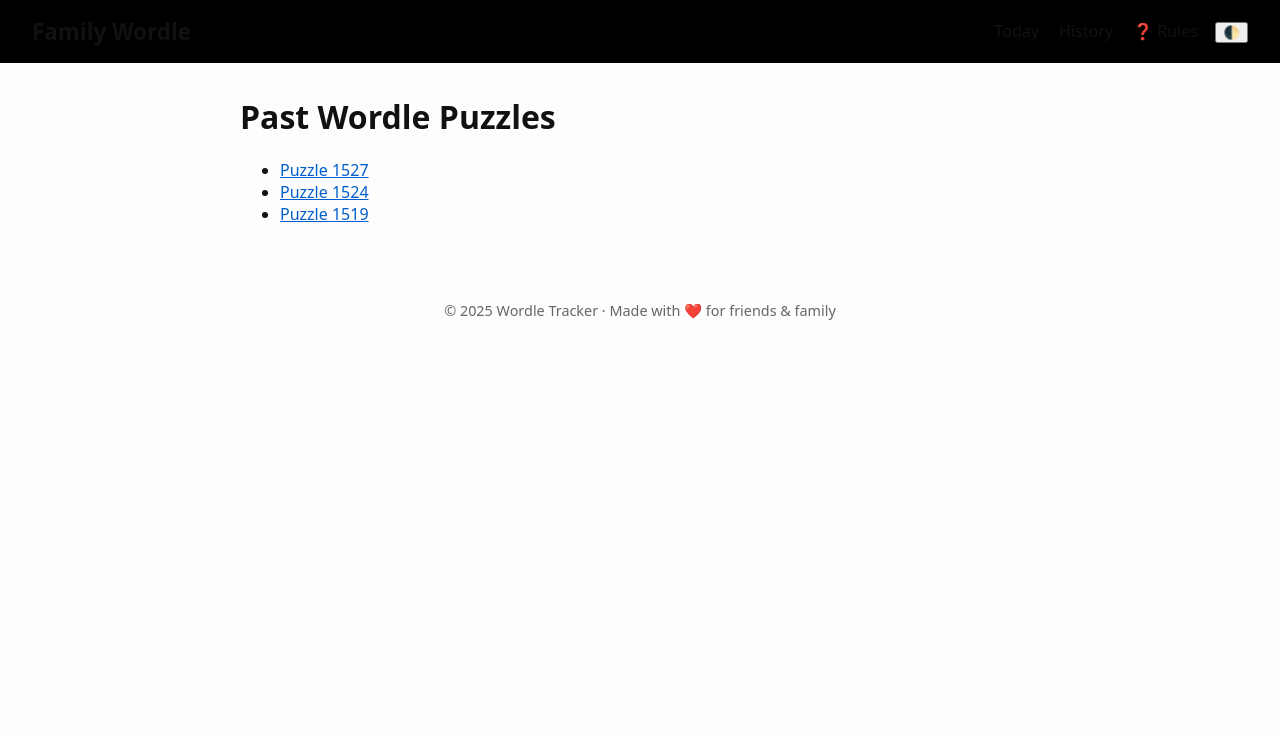
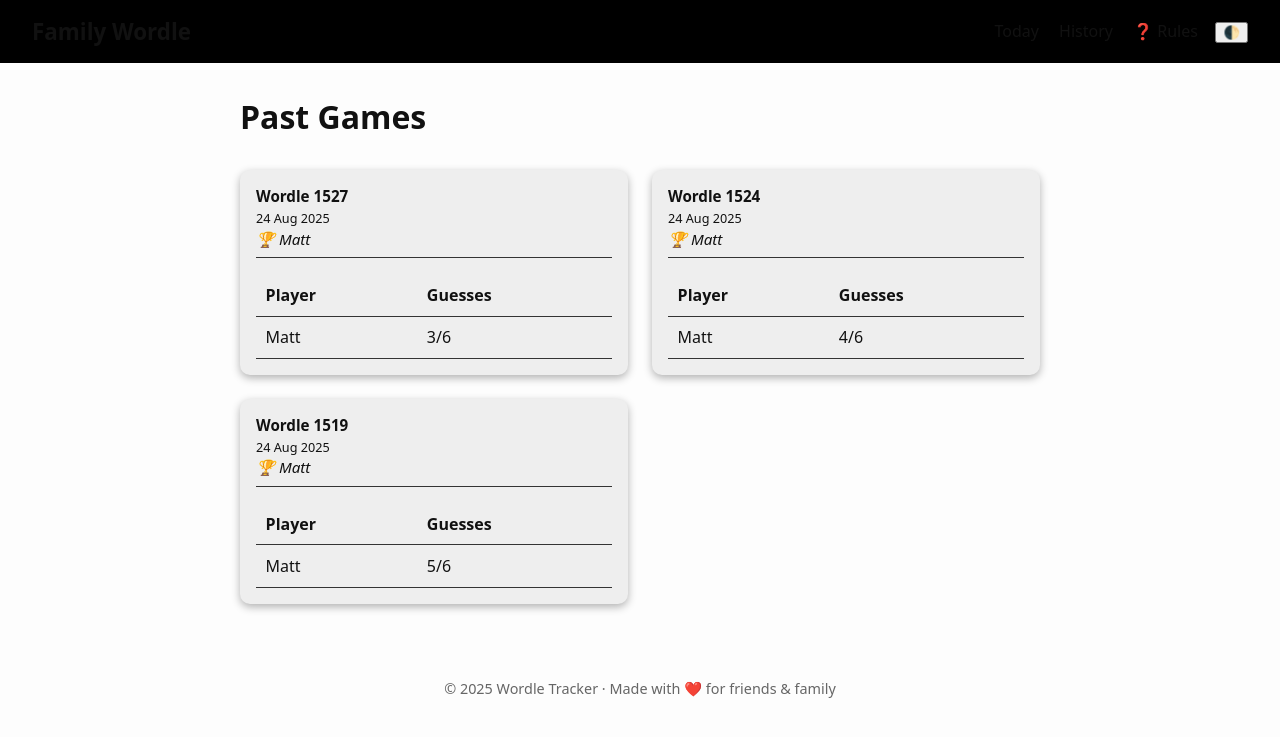
Before and after one commit to mattbedford/wordle, a PHP site: page /history in a window 1280 px wide. Shown: the top 737 px of the page. Run offline with PHP 8.4, Linux system fonts and the light colour scheme; data comes from the database, SQL or seed files in the repository.

Commit message:
improve history layout

```diff
--- a/css/style.css
+++ b/css/style.css
@@ -85,6 +85,30 @@
     color: var(--accent);
 }
 
+/*History page*/
+.grid {
+    display: grid;
+    gap: 1.5em;
+    grid-template-columns: repeat(auto-fit, minmax(280px, 1fr));
+    margin-top: 2em;
+}
+
+.card {
+    background: var(--card);
+    padding: 1em;
+    border-radius: 10px;
+    box-shadow: 0 3px 8px rgba(0,0,0,0.3);
+}
+
+.card-header {
+    margin-bottom: 0.8em;
+    font-size: 0.95em;
+    line-height: 1.4;
+    border-bottom: 1px solid #333;
+    padding-bottom: 0.5em;
+}
+
+
 /*Modal*/
 dialog {
     background: var(--card);
--- a/views/history.php
+++ b/views/history.php
@@ -7,26 +7,60 @@
 $pdo = new PDO('sqlite:' . $dbPath);
 $pdo->setAttribute(PDO::ATTR_ERRMODE, PDO::ERRMODE_EXCEPTION);
 
-// Fetch last 30 unique puzzles with scores
+// Get last 30 puzzles with scores
 $stmt = $pdo->query("
     SELECT DISTINCT puzzle
     FROM scores
     ORDER BY puzzle DESC
     LIMIT 30
 ");
-$puzzles = $stmt->fetchAll(PDO::FETCH_COLUMN);
+$puzzleIds = $stmt->fetchAll(PDO::FETCH_COLUMN);
 
-$title = "Today's Leaderboard";
+$title = "History";
 require __DIR__ . '/partials/header.php';
 ?>
 
+<h1>Past Games</h1>
 
-<h1>Past Wordle Puzzles</h1>
-<ul>
-    <?php foreach ($puzzles as $puzzle): ?>
-        <li><a href="/leaderboard?puzzle=<?= (int)$puzzle ?>">Puzzle <?= (int)$puzzle ?></a></li>
+<div class="grid">
+    <?php foreach ($puzzleIds as $puzzle):
+        // Get scores for this puzzle
+        $stmt = $pdo->prepare("
+        SELECT s.guesses, s.created_at, p.name
+        FROM scores s
+        JOIN players p ON s.player_id = p.id
+        WHERE s.puzzle = ?
+        ORDER BY s.guesses ASC, s.created_at ASC
+    ");
+        $stmt->execute([$puzzle]);
+        $scores = $stmt->fetchAll(PDO::FETCH_ASSOC);
+
+        if (!$scores) continue;
+
+        $date = (new DateTime($scores[0]['created_at']))->format('j M Y');
+        $winner = $scores[0]['name'];
+        ?>
+        <div class="card">
+            <div class="card-header">
+                <strong>Wordle <?= (int)$puzzle ?></strong><br>
+                <small><?= $date ?></small><br>
+                <em>🏆 <?= htmlspecialchars($winner) ?></em>
+            </div>
+            <table>
+                <thead>
+                <tr><th>Player</th><th>Guesses</th></tr>
+                </thead>
+                <tbody>
+                <?php foreach ($scores as $s): ?>
+                    <tr>
+                        <td><?= htmlspecialchars($s['name']) ?></td>
+                        <td><?= $s['guesses'] === 'X' ? 'X' : (int)$s['guesses'] ?>/6</td>
+                    </tr>
+                <?php endforeach; ?>
+                </tbody>
+            </table>
+        </div>
     <?php endforeach; ?>
-</ul>
-
+</div>
 
 <?php require __DIR__ . '/partials/footer.php'; ?>
```
Also changed, not shown: views/leaderboard.php (+13 -12 lines).
